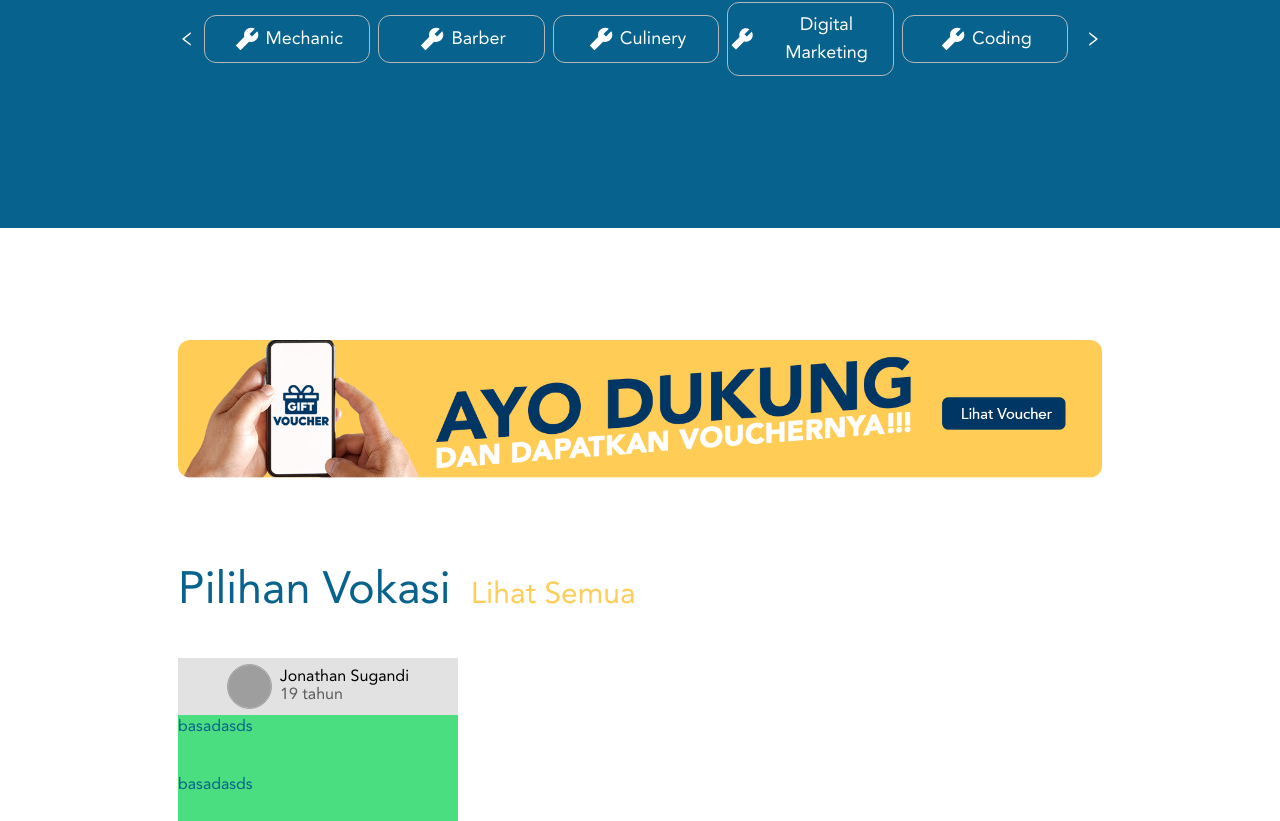
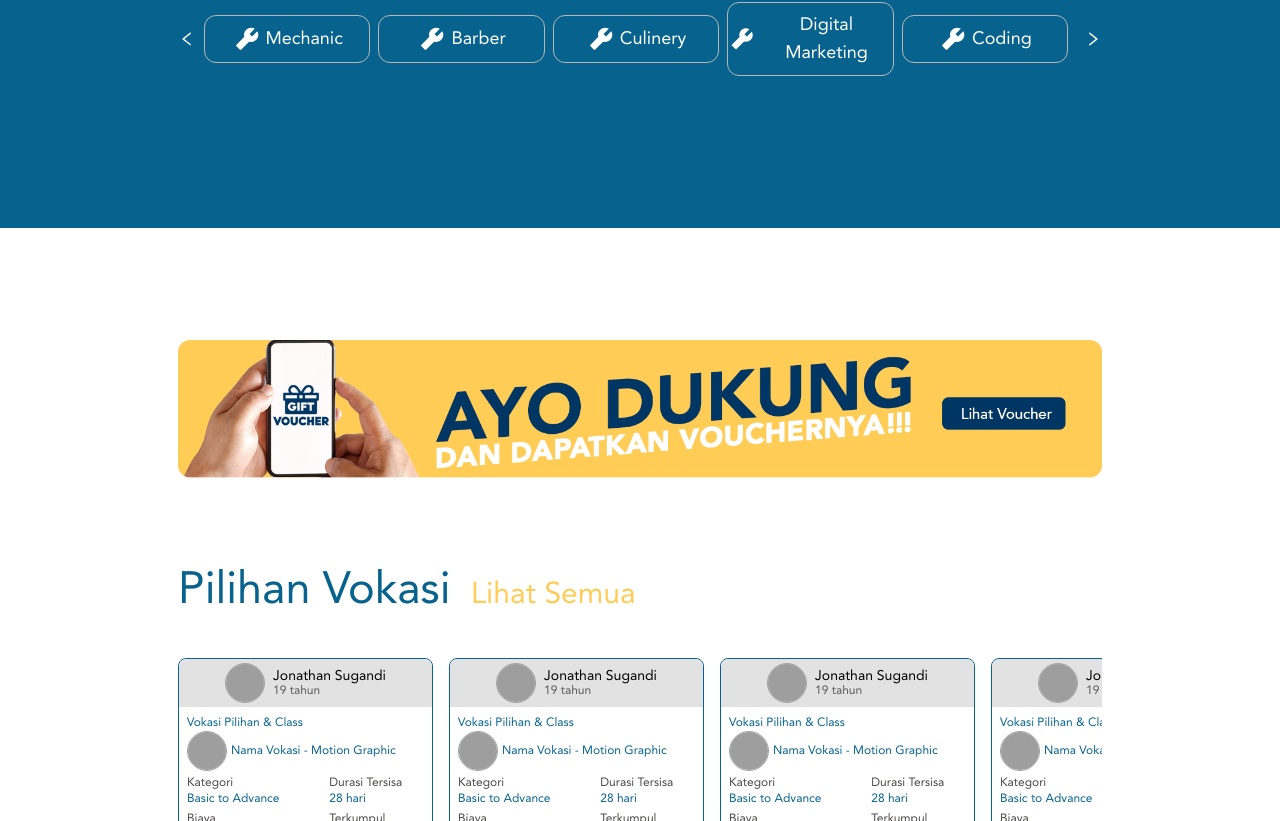
Before and after one commit to pisangGoreng/kita_edu_FE, a React (Create React App) app: page / in a window 1280 px wide. Shown: the part 1979-2800 px from the top of the page. Built offline with nearby package versions, Linux system fonts and the light colour scheme; grey boxes are pictures that could not be loaded.

Commit message:
layout homepage

```diff
--- a/src/App.js
+++ b/src/App.js
@@ -4,6 +4,8 @@ import ClassRecomendation from "./components/ClassRecomendation"
 import Navbar from "./components/Navbar"
 import VocationsShowcase from "./components/VocationsShowcase"
 import StudentRecomendation from "./components/StudentRecomendation"
+import PreTest from "./components/PreTest"
+import Partners from "./components/Partners"
 
 function App() {
   return (
@@ -15,6 +17,8 @@ function App() {
         <VocationsShowcase />
         <ClassRecomendation />
         <StudentRecomendation />
+        <PreTest />
+        <Partners />
       </div>
     </div>
   )
--- /dev/null
+++ b/src/components/Partners.jsx
@@ -0,0 +1,14 @@
+import React from "react"
+
+export default function Partners() {
+  return (
+    <div className="flex flex-col py-20 px-[178px] font-avenir text-[#07638d]">
+      <p className="text-avenir text-[#07638d] font-medium text-[45px]">
+        Partner Kami{" "}
+        <span className="text-[#ffcd56] text-[30px] ml-2"> Lihat Semua </span>
+      </p>
+
+      <div className="w-full h-[1200px]"></div>
+    </div>
+  )
+}
--- /dev/null
+++ b/src/components/PreTest.jsx
@@ -0,0 +1,43 @@
+import React from "react"
+
+export default function PreTest() {
+  return (
+    <div className="px-[178px] font-avenir text-[#07638d]">
+      <div className="flex py-20 border-t-4 border-b-4 border-[##b9b9b9]">
+        <div className="w-full px-2 flex flex-col items-center justify-center">
+          <h1 className="text-[40px] font-black leading-none font-avenirblack">
+            Kenali Minat & Bakatmu Dengan Mengikuti Pre-Test
+          </h1>
+
+          <p className="mt-2 text-[20px] font-bold">
+            Kenali minat dan bakatmu atau calon peserta didik yang akan kamu
+            dukung sebelum memulai project Kasi Edu dengan mengirimkan link tes.
+          </p>
+
+          <div className="flex w-full items-center justify-between mt-4 ">
+            <button className="px-4 py-2 bg-[#ffcd56] rounded-md focus:ring-0 shadow-lg transform active:scale-75 transition-transform outline-0">
+              Coba Sekarang
+            </button>
+
+            <button className="px-4 py-2 bg-[#ffcd56] rounded-md focus:ring-0 shadow-lg transform active:scale-75 transition-transform outline-0">
+              Kirim ke Peserta
+            </button>
+          </div>
+        </div>
+
+        <div className="w-full flex items-center justify-center">
+          <img
+            src={require("../assets/images/karakter-thinker.png")}
+            alt={"image.alt"}
+            style={{
+              width: "190px",
+              height: "331px",
+              backgroundRepeat: "no-repeat",
+              backgroundSize: "cover",
+            }}
+          />
+        </div>
+      </div>
+    </div>
+  )
+}
--- a/src/components/StudentRecomendation.jsx
+++ b/src/components/StudentRecomendation.jsx
@@ -1,8 +1,10 @@
-import React from "react"
+import React, { useState } from "react"
 import { LazyLoadImage } from "react-lazy-load-image-component"
 import "react-lazy-load-image-component/src/effects/blur.css"
 
 export default function StudentRecomendation() {
+  const [studentsOne] = useState(() => [{}, {}, {}, {}, {}, {}, {}, {}])
+
   return (
     <div className="py-28 px-[178px] font-avenir text-[#07638d]">
       <img
@@ -21,30 +23,180 @@ export default function StudentRecomendation() {
         <span className="text-[#ffcd56] text-[30px] ml-2"> Lihat Semua </span>
       </p>
 
-      <div className="w-[280px] h-[230px] bg-gray-400 grid grid-rows-4 rounded-lg">
-        <div className="flex items-center justify-center bg-[#e2e2e2]">
+      {/* LEVEL 1 */}
+      <div className="flex overflow-x-auto items-center pb-6 mb-6">
+        {studentsOne.map((student, index) => {
+          return (
+            <div className="w-[255px] h-[270px] flex-shrink-0 rounded-lg flex flex-col border border-[#07638d] mr-4">
+              <div className=" item flex bg-[#e2e2e2] items-center justify-center rounded-t-lg py-1">
                 <LazyLoadImage
                   alt={"image.alt"}
                   effect="blur"
                   src="https://encrypted-tbn0.gstatic.com/images?q=tbn:ANd9GcT7IBFYgoFER1vmL1G-f7PdLdNfnuJVnQZTo0MOHII&s"
                   style={{
-              height: "45px",
-              backgroundRepeat: "no-repeat",
+                    height: "40px",
                     backgroundSize: "cover",
                     borderRadius: "50%",
                     border: "1px solid #a1a1a1",
                   }}
-            width={"45"}
+                  width={"40"}
                 />
-
                 <div className="ml-2">
-            <p className="leading-none text-black">Jonathan Sugandi</p>
-            <p className="leading-none mt-0.5 text-[#5c5a5a]">19 tahun</p>
+                  <p className="leading-none text-black text-sm">
+                    Jonathan Sugandi
+                  </p>
+                  <p className="leading-none mt-0.5 text-[#5c5a5a] text-xs">
+                    19 tahun
+                  </p>
                 </div>
               </div>
 
-        <div className=" bg-green-400 h-full">basadasds</div>
-        <div className=" bg-green-400 h-full">basadasds</div>
+              <div className="flex-col item h-full p-2 text-xs ">
+                <p>Vokasi Pilihan & Class</p>
+                <div className="flex justify-start items-center">
+                  <LazyLoadImage
+                    alt={"image.alt"}
+                    effect="blur"
+                    src="https://encrypted-tbn0.gstatic.com/images?q=tbn:ANd9GcT7IBFYgoFER1vmL1G-f7PdLdNfnuJVnQZTo0MOHII&s"
+                    style={{
+                      height: "40px",
+                      backgroundSize: "cover",
+                      borderRadius: "50%",
+                      border: "1px solid #a1a1a1",
+                    }}
+                    width={"40"}
+                  />
+                  <p className="ml-1">Nama Vokasi - Motion Graphic</p>
+                </div>
+                <div className="flex mt-1">
+                  <div className="item w-full">
+                    <p className="text-[#494847]">Kategori</p>
+                    <p>Basic to Advance</p>
+                  </div>
+
+                  <div className="item w-2/3">
+                    <p className="text-[#494847]">Durasi Tersisa</p>
+                    <p>28 hari</p>
+                  </div>
+                </div>
+                <div className="flex mt-1">
+                  <div className="item w-full">
+                    <p className="text-[#494847]">Biaya</p>
+                    <p>IDR. 4.500.000</p>
+                  </div>
+
+                  <div className="item w-2/3">
+                    <p className="text-[#494847]">Terkumpul</p>
+                    <p>IDR. 1.825.000</p>
+                  </div>
+                </div>
+
+                <div className="w-full bg-[#b7b7b7] rounded-full h-2.5 mt-1">
+                  <div
+                    className="bg-[#003663] h-2.5 rounded-full flex items-center justify-end pr-2 pt-0.5"
+                    style={{ width: "80%" }}
+                  >
+                    <p className="text-white text-[6px]">80%</p>
+                  </div>
+                </div>
+
+                <div className="w-full flex items-center justify-center">
+                  <button className="px-14 py-2 mt-4 bg-[#ffcd56] rounded-md focus:ring-0 shadow-lg transform active:scale-75 transition-transform outline-0">
+                    Dukung
+                  </button>
+                </div>
+              </div>
+            </div>
+          )
+        })}
+      </div>
+
+      {/* LEVEL 2 */}
+      <div className="flex overflow-x-auto items-center pb-6 mb-6">
+        {studentsOne.map((student, index) => {
+          return (
+            <div className="w-[255px] h-[270px] flex-shrink-0 rounded-lg flex flex-col border border-[#07638d] mr-4">
+              <div className=" item flex bg-[#e2e2e2] items-center justify-center rounded-t-lg py-1">
+                <LazyLoadImage
+                  alt={"image.alt"}
+                  effect="blur"
+                  src="https://encrypted-tbn0.gstatic.com/images?q=tbn:ANd9GcT7IBFYgoFER1vmL1G-f7PdLdNfnuJVnQZTo0MOHII&s"
+                  style={{
+                    height: "40px",
+                    backgroundSize: "cover",
+                    borderRadius: "50%",
+                    border: "1px solid #a1a1a1",
+                  }}
+                  width={"40"}
+                />
+                <div className="ml-2">
+                  <p className="leading-none text-black text-sm">
+                    Jonathan Sugandi
+                  </p>
+                  <p className="leading-none mt-0.5 text-[#5c5a5a] text-xs">
+                    19 tahun
+                  </p>
+                </div>
+              </div>
+
+              <div className="flex-col item h-full p-2 text-xs ">
+                <p>Vokasi Pilihan & Class</p>
+                <div className="flex justify-start items-center">
+                  <LazyLoadImage
+                    alt={"image.alt"}
+                    effect="blur"
+                    src="https://encrypted-tbn0.gstatic.com/images?q=tbn:ANd9GcT7IBFYgoFER1vmL1G-f7PdLdNfnuJVnQZTo0MOHII&s"
+                    style={{
+                      height: "40px",
+                      backgroundSize: "cover",
+                      borderRadius: "50%",
+                      border: "1px solid #a1a1a1",
+                    }}
+                    width={"40"}
+                  />
+                  <p className="ml-1">Nama Vokasi - Motion Graphic</p>
+                </div>
+                <div className="flex mt-1">
+                  <div className="item w-full">
+                    <p className="text-[#494847]">Kategori</p>
+                    <p>Basic to Advance</p>
+                  </div>
+
+                  <div className="item w-2/3">
+                    <p className="text-[#494847]">Durasi Tersisa</p>
+                    <p>28 hari</p>
+                  </div>
+                </div>
+                <div className="flex mt-1">
+                  <div className="item w-full">
+                    <p className="text-[#494847]">Biaya</p>
+                    <p>IDR. 4.500.000</p>
+                  </div>
+
+                  <div className="item w-2/3">
+                    <p className="text-[#494847]">Terkumpul</p>
+                    <p>IDR. 1.825.000</p>
+                  </div>
+                </div>
+
+                <div className="w-full bg-[#b7b7b7] rounded-full h-2.5 mt-1">
+                  <div
+                    className="bg-[#003663] h-2.5 rounded-full flex items-center justify-end pr-2 pt-0.5"
+                    style={{ width: "80%" }}
+                  >
+                    <p className="text-white text-[6px]">80%</p>
+                  </div>
+                </div>
+
+                <div className="w-full flex items-center justify-center">
+                  <button className="px-14 py-2 mt-4 bg-[#ffcd56] rounded-md focus:ring-0 shadow-lg transform active:scale-75 transition-transform outline-0">
+                    Dukung
+                  </button>
+                </div>
+              </div>
+            </div>
+          )
+        })}
       </div>
     </div>
   )
```
Also changed, not shown: src/components/ClassRecomendation.jsx (+10 -7 lines), src/components/VocationsShowcase.jsx (+12 -6 lines), src/assets/images/karakter-thinker.png (added), 1 other file (tests, documents, lock files or other folders). Lines whose indentation alone changed are shown as unchanged.
